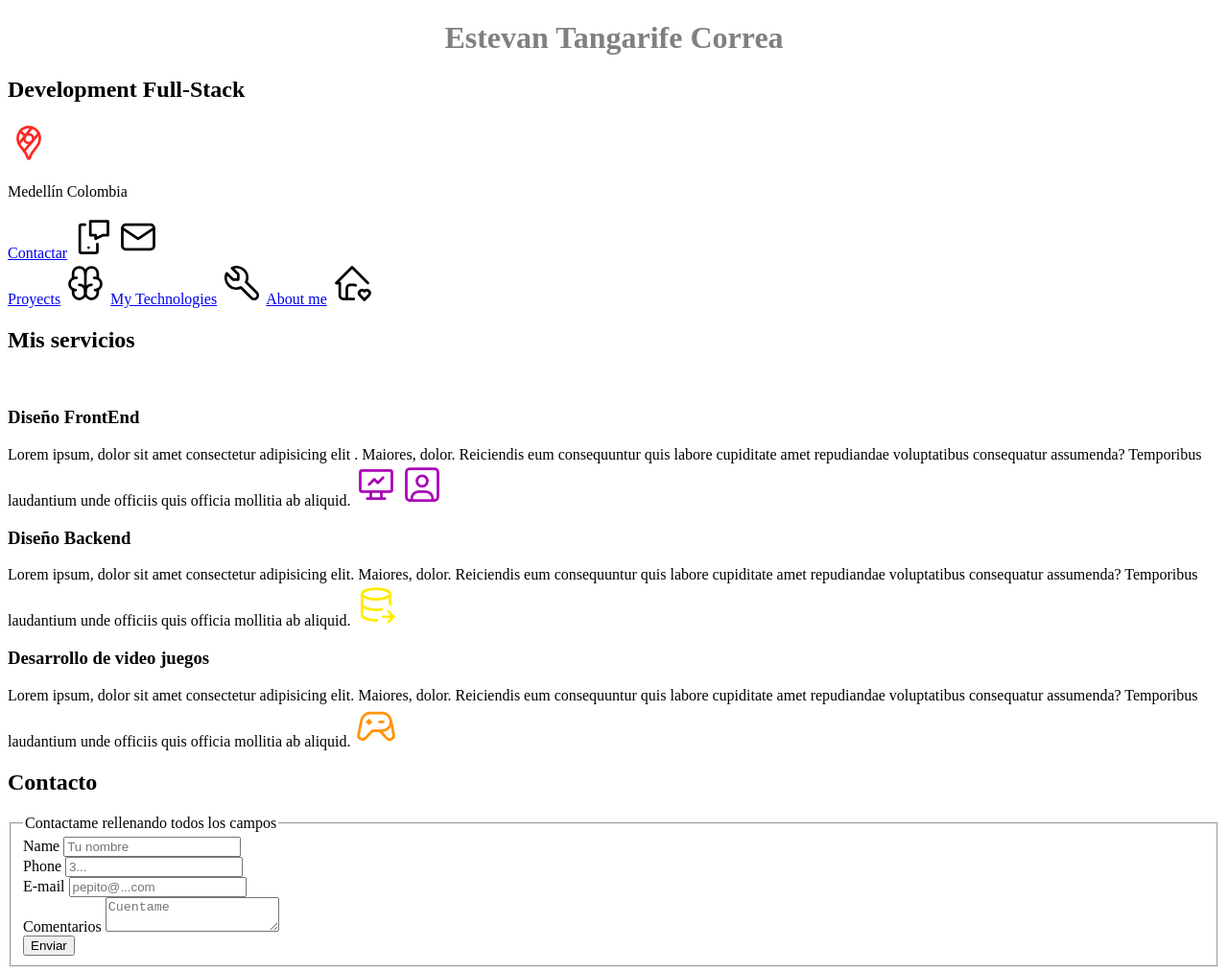
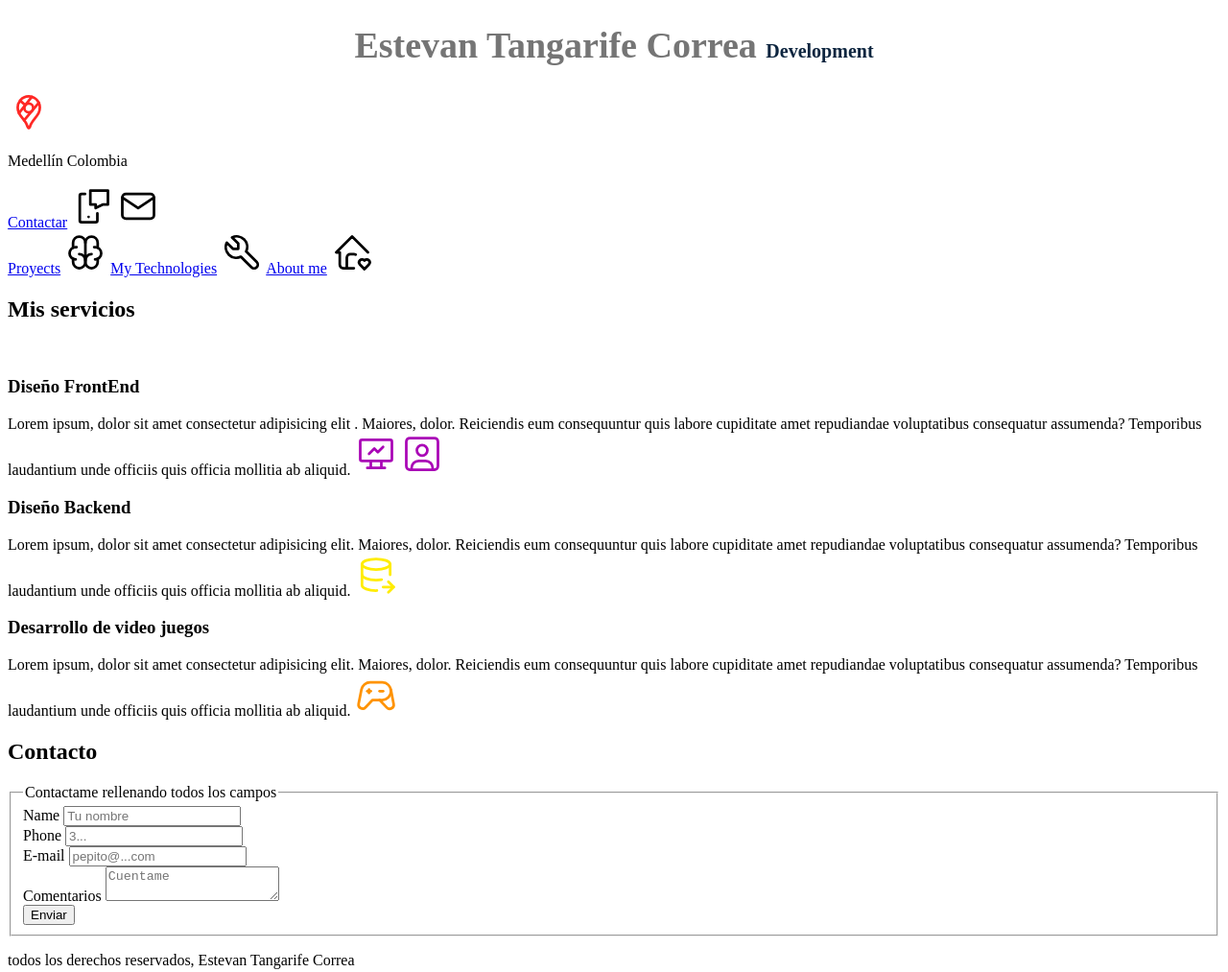
Before and after one commit to 3TC3T3R4/My_portfolio, a plain HTML site: page index.html in a window 1280 px wide. Shown: the top 1013 px of the page at 96% size. Drawn offline with Linux system fonts and the light colour scheme.

Commit message:
Add fonts and colors
In this case im add some font and colors for the tittles and the some contents

```diff
--- a/Css/style-index.css
+++ b/Css/style-index.css
@@ -1,7 +1,41 @@
-h1{
+:root{
 
-    color: gray;
+--white: #fff;
+--darkblue: #0d253f;
+--primary: #757575;
+--secondary: #090909;
+
+
+--primary-fount: 3.8rem;
+
+}
+
+
+
+html{
+
+    font-size: 62.5%; /*Esto es como un hacke en diseño*/
+    /*Ya que hace que se reinicio por decirlo asi la pantalla*/
+
+}
+body{
+font-size: 16px; /*Siempre se coloca lo que es el html y
+el body que son los encargados de contener todo el codigo*/
+ /* 1rem = 10px */
+
+}
+
+h1.titulo{
+
     text-align: center;
+    color: var(--primary);
+    font-size: 3.8rem;
+}
+
+.titulo span{
+
+font-size: 2rem;
+color:var(--darkblue);
 
 
 }
--- a/index.html
+++ b/index.html
@@ -9,11 +9,11 @@
 <body>
 
     <header>
-        <h1>Estevan Tangarife Correa</h1>
-    </header>
+      <h1 class="titulo">Estevan Tangarife Correa <span>Development</span>
+      </h1>
+      </header>
 
     <section>
-        <h2>Development Full-Stack</h2>
         <p>
             <svg xmlns="http://www.w3.org/2000/svg" class="icon icon-tabler icon-tabler-brand-google-maps" width="44" height="44" viewBox="0 0 24 24" stroke-width="1.5" stroke="#ff2825" fill="none" stroke-linecap="round" stroke-linejoin="round">
                 <path stroke="none" d="M0 0h24v24H0z" fill="none"/>
```
